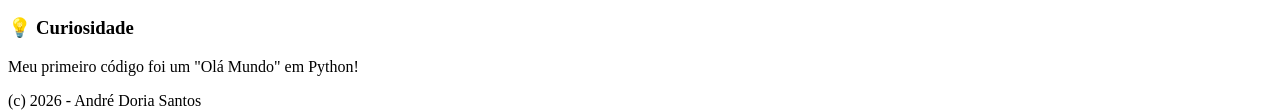
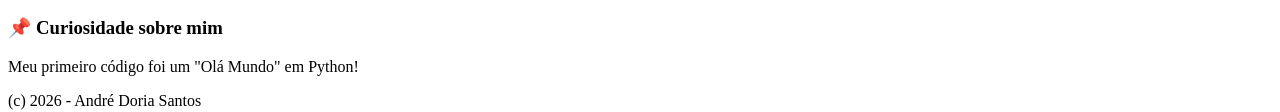
Before and after one commit to andreds00/web-development, a plain HTML site: page Aula_104/index.html in a window 1280 px wide. Shown: the part 653-765 px from the top of the page. Drawn offline with Linux system fonts and the light colour scheme.

Commit message:
Aula 04 -Reposicao

```diff
--- a/Aula_104/index.html
+++ b/Aula_104/index.html
@@ -77,7 +77,7 @@
             </section>
 
             <aside>
-                <h3>💡 Curiosidade</h3>
+                <h3>📌 Curiosidade sobre mim</h3>
                 <p>Meu primeiro código foi um "Olá Mundo" em Python!</p>
             </aside>
         </main>
```
